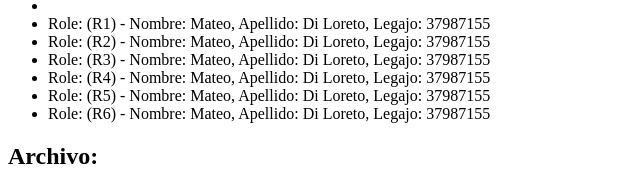
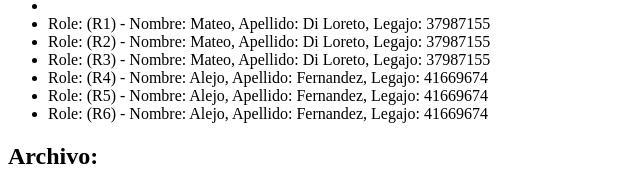
Before and after one commit to mdiloreto/UTNFRA-AYSO-Integral-Di-Loreto, a plain HTML site: page docker/web/index.html in a window 1280 px wide. Shown: the part 202-375 px from the top of the page, without its empty margins (0-640 px from the left). Drawn offline with Linux system fonts and the light colour scheme; no server answers.

Commit message:
Modificar integrates del Trabajo en Index

```diff
--- a/docker/web/index.html
+++ b/docker/web/index.html
@@ -18,9 +18,9 @@
             <li>Role: (R1) - Nombre: Mateo, Apellido: Di Loreto,  Legajo: 37987155 </li>
             <li>Role: (R2) - Nombre: Mateo, Apellido: Di Loreto,  Legajo: 37987155 </li>
             <li>Role: (R3) - Nombre: Mateo, Apellido: Di Loreto,  Legajo: 37987155 </li>
-            <li>Role: (R4) - Nombre: Mateo, Apellido: Di Loreto,  Legajo: 37987155 </li>
-            <li>Role: (R5) - Nombre: Mateo, Apellido: Di Loreto,  Legajo: 37987155 </li>
-            <li>Role: (R6) - Nombre: Mateo, Apellido: Di Loreto,  Legajo: 37987155 </li>
+            <li>Role: (R4) - Nombre: Alejo, Apellido: Fernandez,  Legajo: 41669674 </li>
+            <li>Role: (R5) - Nombre: Alejo, Apellido: Fernandez,  Legajo: 41669674 </li>
+            <li>Role: (R6) - Nombre: Alejo, Apellido: Fernandez,  Legajo: 41669674 </li>
         </ul>
     </div>
 
```
